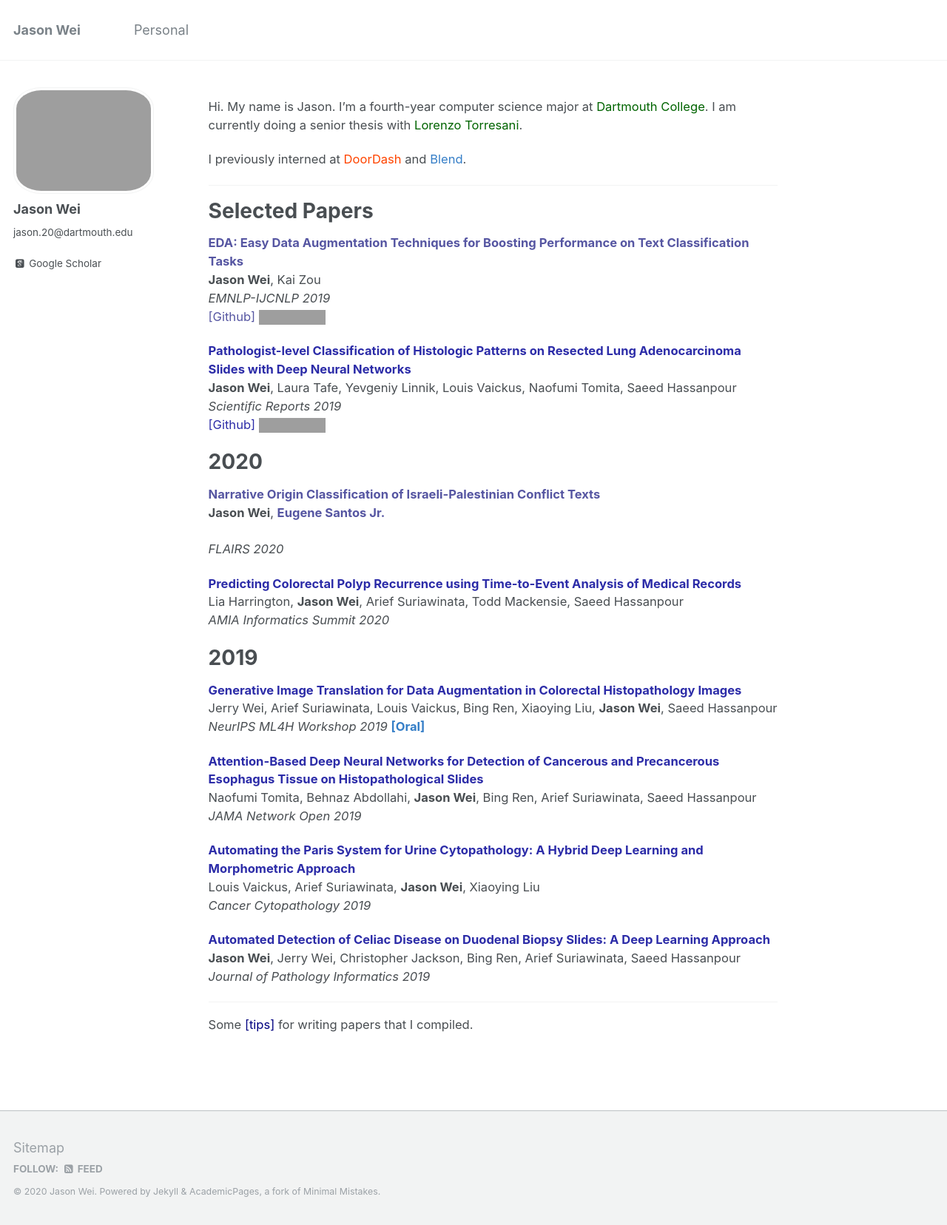
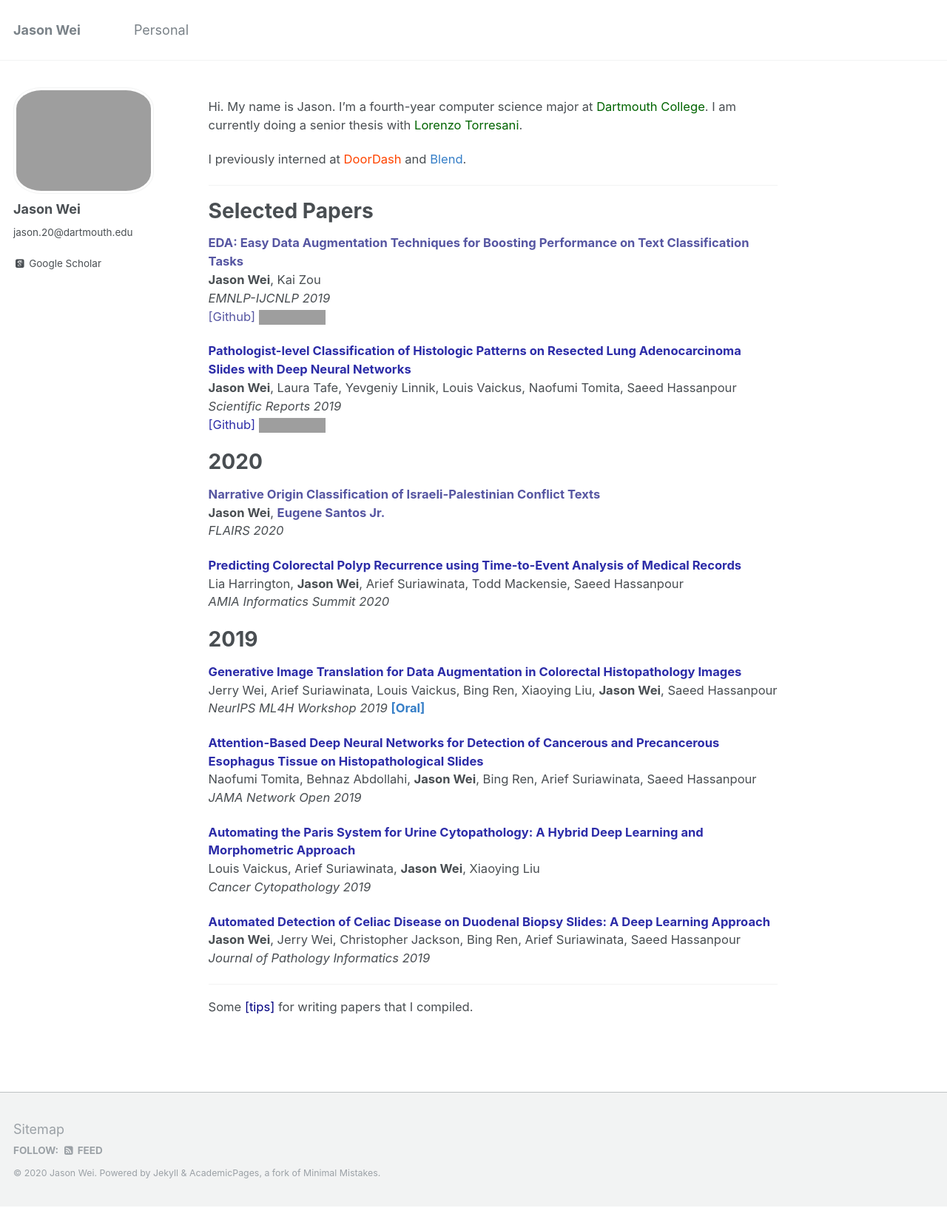
Before and after one commit to jasonwei20/jasonwei20.github.io, a Jekyll site: the page built from _pages/about.md, in a window 1280 px wide. Shown: the whole page at 74% size. Built offline with Jekyll 4.4.1, drawn with Linux system fonts in a browser that asks for light colours; some web fonts are replaced; after the commit the page ends 1631 px from its top, so only the background shows below that; grey boxes are pictures that could not be loaded.

Commit message:
small changes

```diff
--- a/_pages/about.md
+++ b/_pages/about.md
@@ -17,42 +17,42 @@
 
 # Selected Papers
 
-<a href="https://www.aclweb.org/anthology/D19-1670.pdf" style="color:#5656a2" target="_blank"><b>EDA: Easy Data Augmentation Techniques for Boosting Performance on Text Classification Tasks</b></a> <br>
+<a href="https://www.aclweb.org/anthology/D19-1670.pdf" style="color:#5656a2" target="_blank"><b>EDA: Easy Data Augmentation Techniques for Boosting Performance on Text Classification Tasks</b></a>
 **Jason Wei**, Kai Zou
 *EMNLP-IJCNLP 2019* <br>
 <a href="https://github.com/jasonwei20/eda_nlp" style="color:#5656a2" target="_blank">[Github]</a>
 <img height="16" src="https://img.shields.io/github/stars/jasonwei20/eda_nlp.svg?logo=github&logoColor=white&colorA=navy&link=https://github.com/jasonwei20/eda_nlp&link=https://github.com/jasonwei20/eda_nlp">
 
-<a href="https://www.nature.com/articles/s41598-019-40041-7" style="color:#2C2CA8" target="_blank"><b>Pathologist-level Classification of Histologic Patterns on Resected Lung Adenocarcinoma Slides with Deep Neural Networks</b></a> <br>
+<a href="https://www.nature.com/articles/s41598-019-40041-7" style="color:#2C2CA8" target="_blank"><b>Pathologist-level Classification of Histologic Patterns on Resected Lung Adenocarcinoma Slides with Deep Neural Networks</b></a>
 **Jason Wei**, Laura Tafe, Yevgeniy Linnik, Louis Vaickus, Naofumi Tomita, Saeed Hassanpour
-*Scientific Reports 2019* <br>
+*Scientific Reports 2019*
 <a href="https://github.com/BMIRDS/deepslide" style="color:#2C2CA8" target="_blank">[Github]</a>
 <img height="16" src="https://img.shields.io/github/stars/BMIRDS/deepslide.svg?logo=github&logoColor=white&colorA=navy&link=https://github.com/BMIRDS/deepslide&link=https://github.com/BMIRDS/deepslide">
 
 # 2020
-<a href="http://di2ag.thayer.dartmouth.edu/~eugene/" style="color:#5656a2" target="_blank"><b>Narrative Origin Classification of Israeli-Palestinian Conflict Texts</b></a> <br>
-**Jason Wei**, <a style="color:#5656a2" target="_blank"><b>Eugene Santos Jr.</b></a> <br>
+<a href="http://di2ag.thayer.dartmouth.edu/~eugene/" style="color:#5656a2" target="_blank"><b>Narrative Origin Classification of Israeli-Palestinian Conflict Texts</b></a>
+**Jason Wei**, <a style="color:#5656a2" target="_blank"><b>Eugene Santos Jr.</b></a>
 *FLAIRS 2020*
 
-<a href="https://arxiv.org/abs/1911.07368" style="color:#2C2CA8" target="_blank"><b>Predicting Colorectal Polyp Recurrence using Time-to-Event Analysis of Medical Records</b></a> <br>
+<a href="https://arxiv.org/abs/1911.07368" style="color:#2C2CA8" target="_blank"><b>Predicting Colorectal Polyp Recurrence using Time-to-Event Analysis of Medical Records</b></a>
 Lia Harrington, **Jason Wei**, Arief Suriawinata, Todd Mackensie, Saeed Hassanpour
 *AMIA Informatics Summit 2020*
 
 # 2019
 
-<a href="https://arxiv.org/abs/1910.05827" style="color:#2C2CA8" target="_blank"><b>Generative Image Translation for Data Augmentation in Colorectal Histopathology Images</b></a> <br>
+<a href="https://arxiv.org/abs/1910.05827" style="color:#2C2CA8" target="_blank"><b>Generative Image Translation for Data Augmentation in Colorectal Histopathology Images</b></a>
 Jerry Wei, Arief Suriawinata, Louis Vaickus, Bing Ren, Xiaoying Liu, **Jason Wei**, Saeed Hassanpour
 *NeurIPS ML4H Workshop 2019* <a href="https://slideslive.com/38921879/machine-learning-for-health-ml4h-what-makes-machine-learning-in-medicine-different-2?t=3360s" style="color:#357EC7" target="_blank"><b>[Oral]</b></a>
 
-<a href="https://jamanetwork.com/journals/jamanetworkopen/fullarticle/2753982" style="color:#2C2CA8" target="_blank"><b>Attention-Based Deep Neural Networks for Detection of Cancerous and Precancerous Esophagus Tissue on Histopathological Slides</b></a> <br>
+<a href="https://jamanetwork.com/journals/jamanetworkopen/fullarticle/2753982" style="color:#2C2CA8" target="_blank"><b>Attention-Based Deep Neural Networks for Detection of Cancerous and Precancerous Esophagus Tissue on Histopathological Slides</b></a>
 Naofumi Tomita, Behnaz Abdollahi, **Jason Wei**, Bing Ren, Arief Suriawinata, Saeed Hassanpour
 *JAMA Network Open 2019*
 
-<a href="https://onlinelibrary.wiley.com/doi/abs/10.1002/cncy.22099" style="color:#2C2CA8" target="_blank"><b>Automating the Paris System for Urine Cytopathology: A Hybrid Deep Learning and Morphometric Approach</b></a> <br>
+<a href="https://onlinelibrary.wiley.com/doi/abs/10.1002/cncy.22099" style="color:#2C2CA8" target="_blank"><b>Automating the Paris System for Urine Cytopathology: A Hybrid Deep Learning and Morphometric Approach</b></a>
 Louis Vaickus, Arief Suriawinata, **Jason Wei**, Xiaoying Liu
 *Cancer Cytopathology 2019*
 
-<a href="http://www.jpathinformatics.org/article.asp?issn=2153-3539;year=2019;volume=10;issue=1;spage=7;epage=7;aulast=Wei" style="color:#2C2CA8" target="_blank"><b>Automated Detection of Celiac Disease on Duodenal Biopsy Slides: A Deep Learning Approach</b></a> <br>
+<a href="http://www.jpathinformatics.org/article.asp?issn=2153-3539;year=2019;volume=10;issue=1;spage=7;epage=7;aulast=Wei" style="color:#2C2CA8" target="_blank"><b>Automated Detection of Celiac Disease on Duodenal Biopsy Slides: A Deep Learning Approach</b></a>
 **Jason Wei**, Jerry Wei, Christopher Jackson, Bing Ren, Arief Suriawinata, Saeed Hassanpour
 *Journal of Pathology Informatics 2019*
 
```
